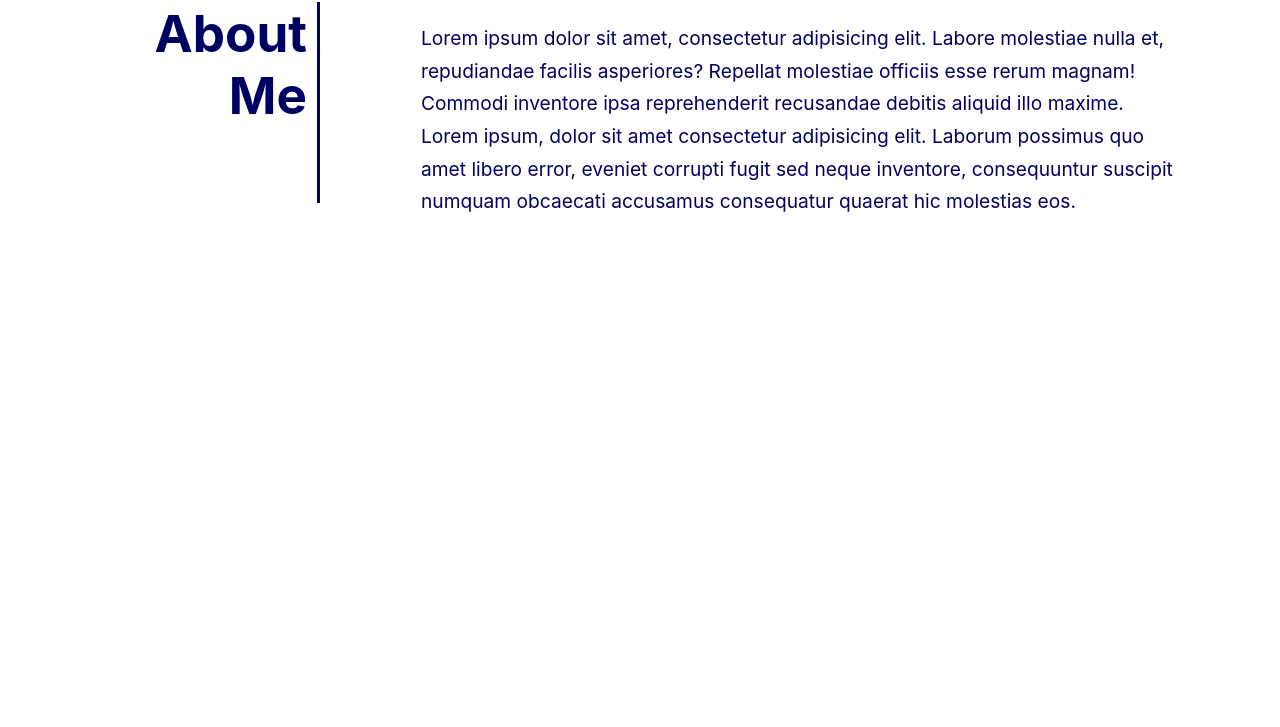
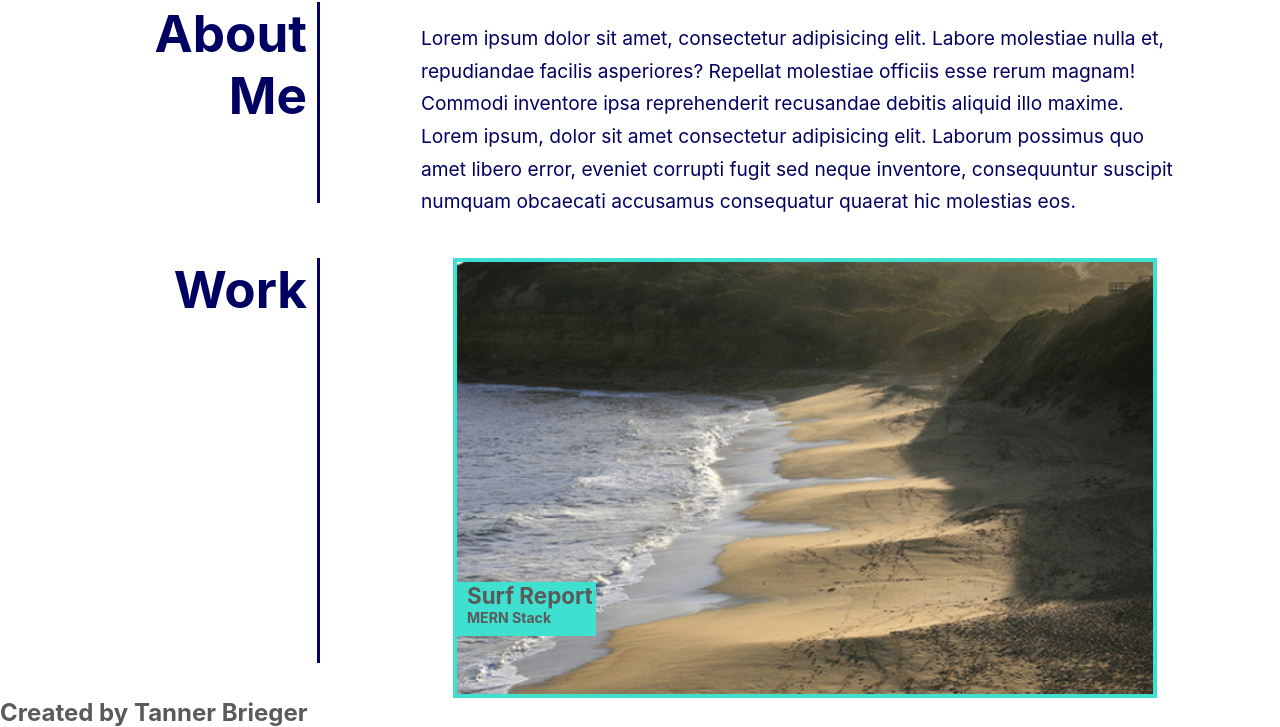
Before and after one commit to TannerReed29/Professional-Portfolio, a plain HTML site: page index.html in a window 1280 px wide. Shown: the part 316-1043 px from the top of the page. Before the commit the page ends 800 px from the top, so only its background shows below. Drawn offline with Linux system fonts and the light colour scheme.

Commit message:
added work and footer section started styling of work section

```diff
--- a/assets/css/styles.css
+++ b/assets/css/styles.css
@@ -1,7 +1,8 @@
 :root {
     --gray-color: rgb(90, 90, 90);
-    --turq-color: turquoise;
+    --turq-color: rgb(64, 224, 208);
     --blue-color: rgb(0, 0, 99) ;
+    --highlight: rgba(64, 224, 208, 0.5);
 }
 * {
     box-sizing: border-box;
@@ -132,6 +133,43 @@ header nav ul li a:hover {
 }
 /* End Intro/About me */
 
+.content {
+    background-image: url('../images/surf.jpg');
+    background-size: cover;
+    background-position: 100%;
+    background-attachment: local;
+    width: 55%;
+    height: 55vh;
+    margin: auto;
+    border: 4px solid var(--turq-color);
+    position: relative;
+}
+.content:hover::after {
+    content: "\A";
+    width: 100%;
+    height: 100%;
+    background: var(--highlight);
+    position: absolute;
+    top: 0;
+    left: 0;
+}
+.content h3 {
+    background-color: var(--turq-color);
+    color: var(--gray-color);
+    width: 20%;
+    margin-top: 40vh;
+    text-align: left;
+    justify-content: flex-start;
+    padding-left: 10px;
+    padding-bottom: 10px;
+}
+.content-title {
+    font-size: 1.75vw;
+}
+.content-title p {
+    font-size: 1.1vw;
+}
+
 
 .flex-row {
     display: flex;
--- a/index.html
+++ b/index.html
@@ -53,11 +53,29 @@
         </section>
         <!-- End About Me -->
 
+        <!-- Start Work Section -->
+        <section id="work" class="main">
+            <div class="flex-row">
+                <h2 class="section-title">
+                    Work
+                </h2>
+                <div class="content">
+                    <h3 class="content-title">
+                        Surf Report
+                        <br>
+                        <p>MERN Stack</p>
+                    </h3>
+                </div>
+            </div>
+        </section>
 
 
 
 
 
 
+        <footer>
+            <h2>Created by Tanner Brieger</h2>
+        </footer>
     </body>
 </html>
```
Also changed, not shown: assets/images/surf.jpg (added).
